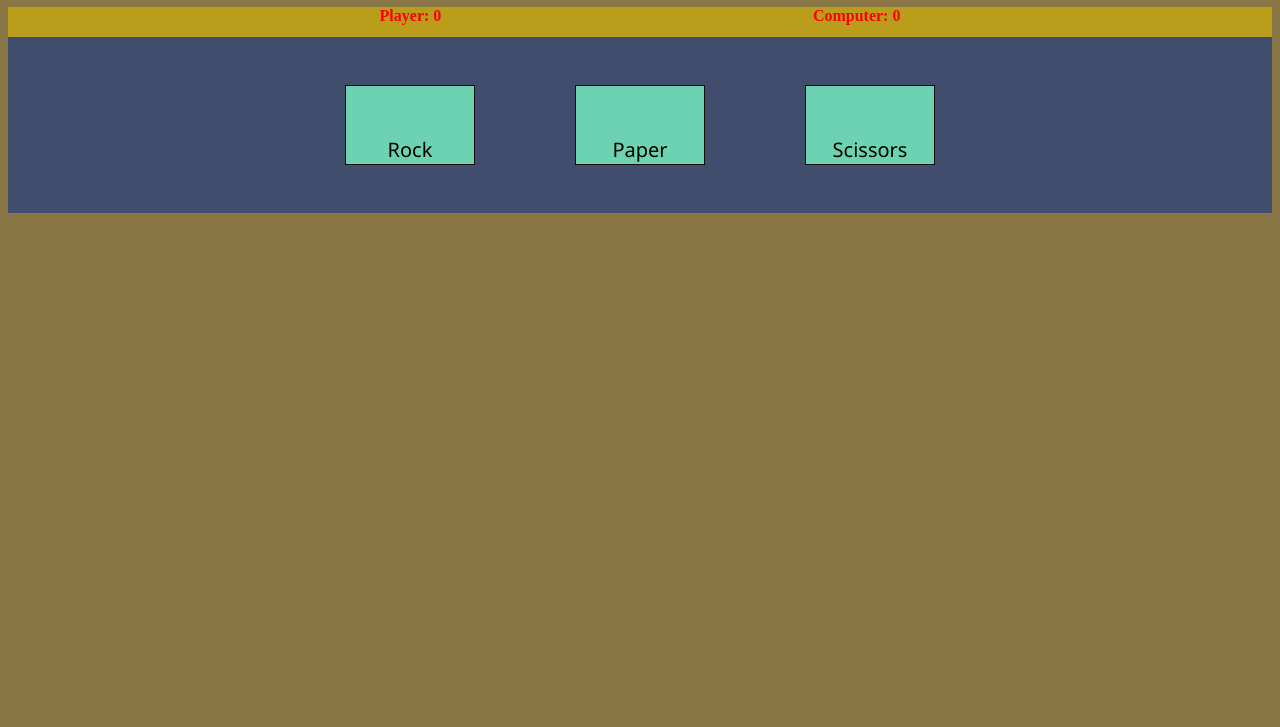
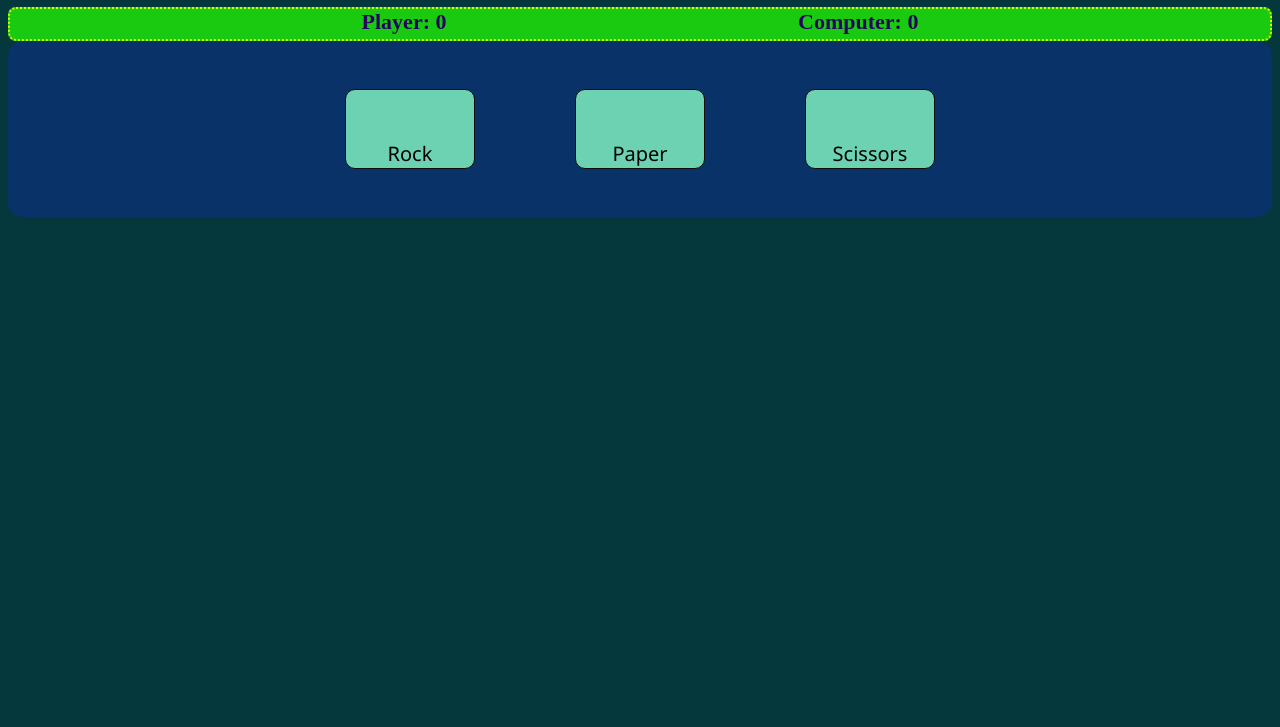
Before and after one commit to bogdan0123/Rock-Paper-Scissors-reps-ui, a plain HTML site: page index.html in a window 1280 px wide. Shown: the part 73-800 px from the top of the page. Drawn offline with Linux system fonts and the light colour scheme.

Commit message:
Add files, add content and change colors UI

```diff
--- a/Rock-Paper-Scissors-reps-ui/index.html
+++ b/index.html
@@ -6,7 +6,7 @@
     <meta name="viewport" content="width=device-width, initial-scale=1.0">
     <title>Scissors, Paper, Rock</title>
     <link rel="stylesheet" href="style.css"/>
-    <script src="js.js" defer></script>
+    <script src="main.js" defer></script>
 </head>
 <body>
 
--- a/Rock-Paper-Scissors-reps-ui/js.js
+++ b/main.js
@@ -66,12 +66,12 @@ function game() {
       //reporting a winner or loser at the end of those 5 rounds
       if (playerScore === 5) {
         const p = document.createElement('span');
-        p.textContent = "Congratulations, you win the game!";
+        p.textContent = "Congratulations, you won the game!";
         resultsDiv.appendChild(p);
         disableButtons();
       } else if (computerScore === 5) {
         const p = document.createElement('span');
-        p.textContent = "Sorry, the computer wins the game!";
+        p.textContent = "Sorry, the computer won the game!";
         resultsDiv.appendChild(p);
         disableButtons();
       }
--- a/Rock-Paper-Scissors-reps-ui/style.css
+++ b/style.css
@@ -1,10 +1,10 @@
 body {
-    background-color:#614b08c0;
+    background-color:#04383c;
 }
 
 h1 {
     text-align: center;
-    color:rgb(0, 0, 0)
+    color: white;
 }
 
 #scissors {
@@ -18,9 +18,11 @@ h1 {
     padding-top: 50px;
     padding-left: 20px;
     padding-right: 20px;
-     margin: 3rem;
+    margin: 3rem;
     font-weight: 500;
     font-size: 20px;
+    border-radius: 10px;
+
 }
 
 #paper {
@@ -31,12 +33,13 @@ h1 {
     color: black;
     font-family: 'Segoe UI', Tahoma, Geneva, Verdana, sans-serif;
     text-align: center;
-     padding-top: 50px;
+    padding-top: 50px;
     padding-left: 20px;
     padding-right: 20px;
     margin: 3rem;
     font-weight: 500;
     font-size: 20px;
+    border-radius: 10px;
 }
 
 #rock{
@@ -53,21 +56,26 @@ h1 {
     margin: 3rem;
     font-weight: 500;
     font-size: 20px;
+    border-radius: 10px;
 }
 
 #scoreboard{
-    background-color: rgba(202, 168, 17, 0.781);
-    color: red;
+    background-color: rgb(26, 202, 17);
+    height: 50px;
+    color: rgb(35, 5, 95);
     font-weight: bold;
+    font-size: 22px;
     display: flex;
     justify-content: space-evenly;
     height: 30px;
+    border-radius: 8px;
+    border: dotted 2px rgb(208, 255, 0);
 }
 
 #gameboard {
     background-color: rgba(13, 46, 137, 0.568);
     text-align: center;
-
+    border-radius: 15px;
 }
 
 p {
```
